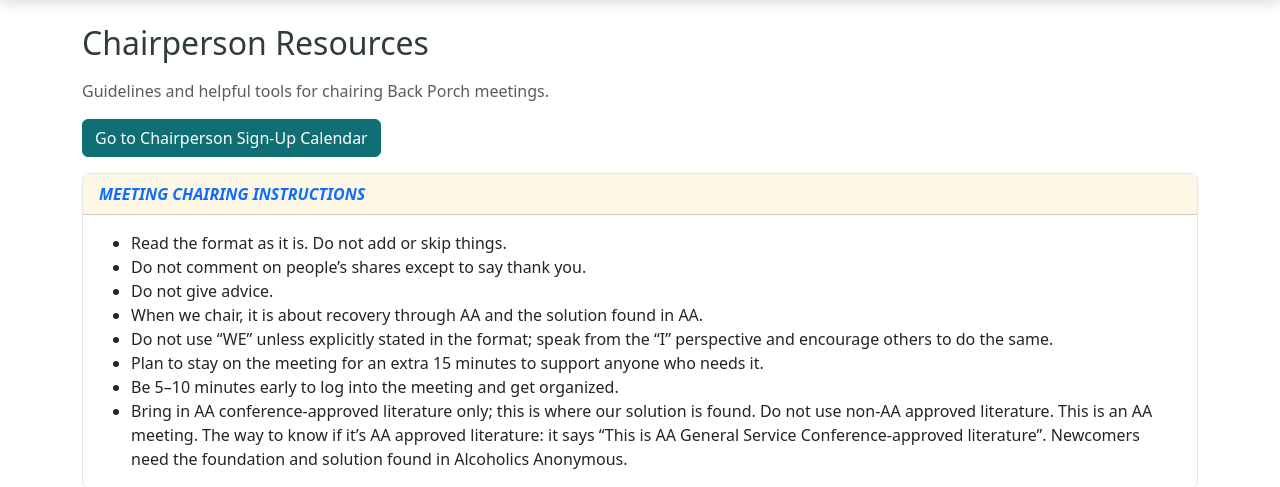
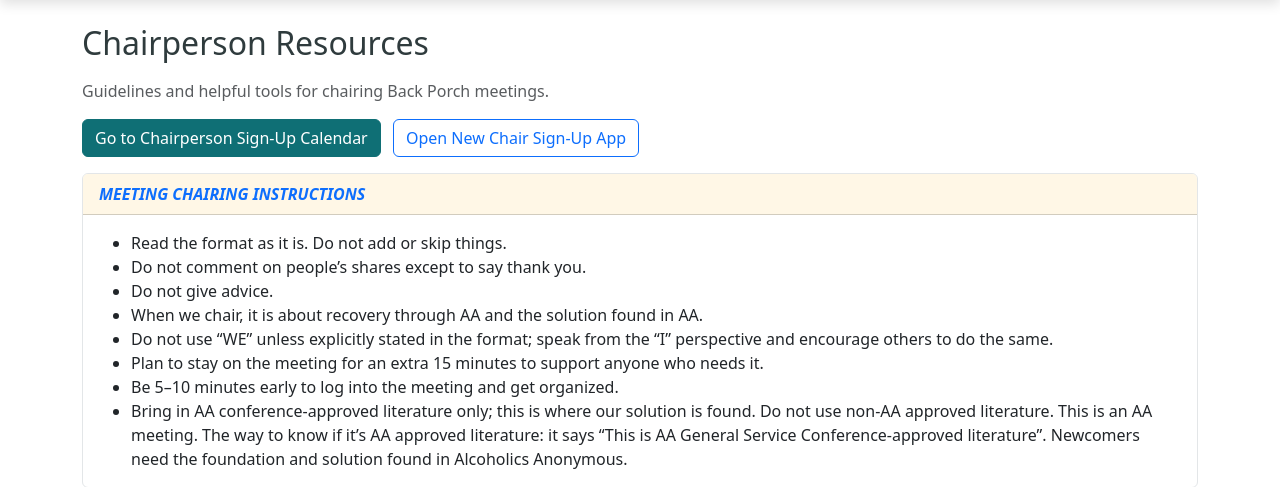
Before and after one commit to jalex0823/bp-chairperson-app, a Flask app: page /chair-resources in a window 1280 px wide. Shown: the part 68-555 px from the top of the page. Run offline with Flask 3, Linux system fonts and the light colour scheme.

Commit message:
Resources: instruction card moved above PDFs; added Zoom best practices; removed PDF folder line; homepage + resources link to external chair sign-up app; calendar hides out-of-month days; fixed index template endif error; removed iCal subscribe

```diff
--- a/templates/chair_resources.html
+++ b/templates/chair_resources.html
@@ -4,8 +4,11 @@
   <p class="text-muted">Guidelines and helpful tools for chairing Back Porch meetings.</p>
 
   <p class="mt-3">
-    <a href="{{ url_for('index') }}" class="btn btn-primary">
+    <a href="{{ url_for('index') }}" class="btn btn-primary me-2">
       Go to Chairperson Sign-Up Calendar
+    </a>
+    <a href="https://backporch-chair-app-35851db28c9c.herokuapp.com/" target="_blank" rel="noopener" class="btn btn-outline-primary">
+      Open New Chair Sign-Up App
     </a>
   </p>
 
--- a/templates/index.html
+++ b/templates/index.html
@@ -11,6 +11,7 @@
             <a href="{{ url_for('calendar_view') }}" class="btn btn-light">View Calendar</a>
             <a href="{{ url_for('meetings_today') }}" class="btn btn-secondary">Today’s Meetings</a>
             <a href="{{ url_for('chair_resources') }}" class="btn btn-outline-light">Chair Resources</a>
+            <a href="https://backporch-chair-app-35851db28c9c.herokuapp.com/" target="_blank" rel="noopener" class="btn btn-outline-light">New Chair Sign-Up App</a>
           </div>
           </div>
           <div class="col-lg-4 text-lg-end mt-3 mt-lg-0">
@@ -107,5 +108,4 @@
         {% endfor %}
       </div>
     {% endfor %}
-  {% endif %}
 {% endblock %}
```
